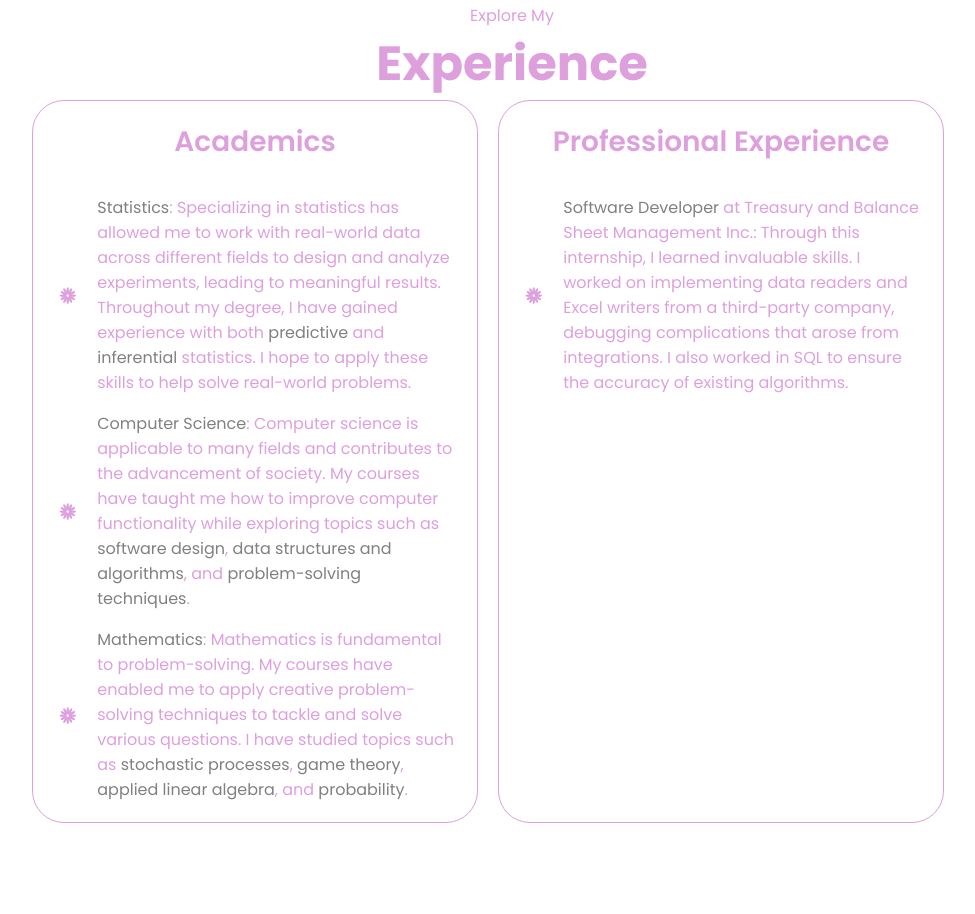
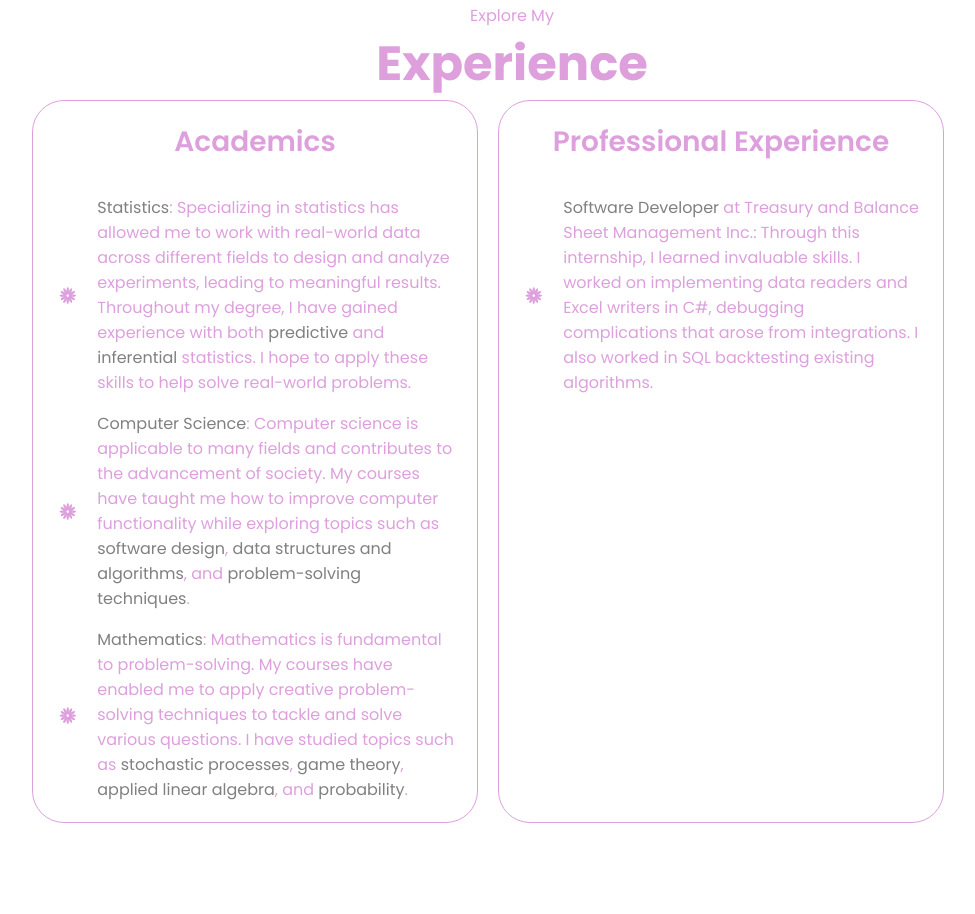
Before and after one commit to isobela/portfolio, a plain HTML site: page index.html in a window 1280 px wide. Shown: the part 1693-2607 px from the top of the page, without its empty margins (128-1103 px from the left). Drawn offline with Linux system fonts and the light colour scheme.

Commit message:
updated text

```diff
--- a/index.html
+++ b/index.html
@@ -203,8 +203,8 @@
                   <div>
                     <h3>
                       <span class="highlight">Software Developer</span> at Treasury and Balance Sheet Management Inc.: Through this internship, I learned invaluable skills.
-                      I worked on implementing data readers and Excel writers from a third-party company, debugging complications that arose from integrations. I also worked
-                      in SQL to ensure the accuracy of existing algorithms.
+                      I worked on implementing data readers and Excel writers in C#, debugging complications that arose from integrations. I also worked
+                      in SQL backtesting existing algorithms.
                   </h3>
 
                   </div>
```
